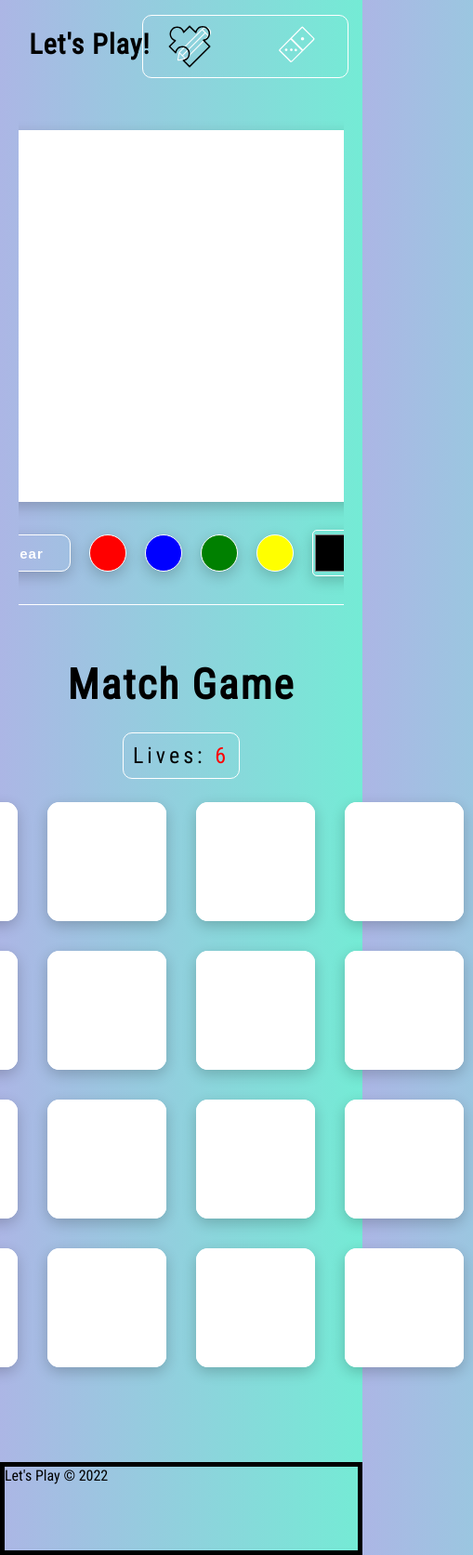
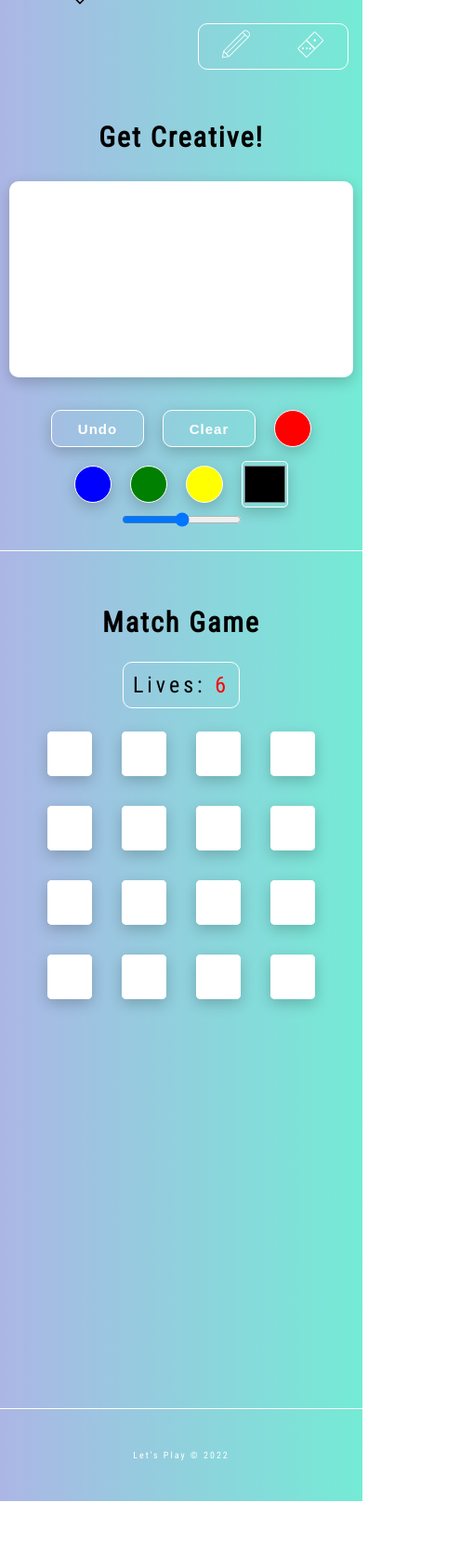
Before and after one commit to jfpinto30/Let-s-Play, a plain HTML site: page index.html in a window 390 px wide. Shown: the whole page at 93% size, 509 px wide, since content can reach past the window. After the commit the page ends 1615 px from the top, so only its background shows below. Drawn offline with Linux system fonts and the light colour scheme.

Commit message:
breakpoints adjusted

```diff
--- a/CSS/canvasStyle.css
+++ b/CSS/canvasStyle.css
@@ -1,5 +1,20 @@
+@media (min-width:300px) and (max-width:780px) {
+    canvas {
+        max-width: 100%;
+    }
+
+    div.tools {
+        max-width: 100%;
+        display: flex;
+        flex-wrap: wrap;
+
+    }
+
+}
+
+
 #field {
-    margin: 20px;
+    margin:0;
     padding: 10px;
     font-family: "Roboto Condensed",sans-serif;
     overflow: hidden;
@@ -27,8 +42,7 @@ canvas {
 
 
 .tools .color-field {
-    height: 40px;
-    width: 40px;
+
     min-height: 40px;
     min-width: 40px;
     cursor: pointer;
--- a/CSS/footer.css
+++ b/CSS/footer.css
@@ -1,5 +1,13 @@
 footer {
-    border: 5px solid black;
+    border-top: 1px solid white;
+    display: flex;
+    justify-content: center;
+    align-items: center;
     width: 100%;
     height: 100px;
 }
+footer p{
+    color: white;
+    letter-spacing: 2px;
+    font-size: 10px;
+}
--- a/CSS/nav.css
+++ b/CSS/nav.css
@@ -1,3 +1,24 @@
+@media (min-width:300px) and (max-width:780px) {
+    nav ul {
+        max-width: 45%;
+        max-height: 50%;
+    }
+    .nav-heading {
+        max-width: 50%;
+        top:-12%;
+
+    }
+    div.nav-heading h1 {
+     color: transparent;
+    }
+    div.nav-heading img {
+        max-width: 80px;
+    }
+     li img{
+        max-width: 50px;
+    }
+}
+
 nav {
     display: flex;
     flex-direction: row;
@@ -39,7 +60,7 @@ ul {
 
 li {
     margin:1px 15px 1px 15px;
-    padding:5px;
+
 }
 
 li a {
--- a/CSS/style.css
+++ b/CSS/style.css
@@ -2,7 +2,25 @@
 /* FONTS */
 @import url('https://fonts.googleapis.com/css2?family=Roboto+Condensed&display=swap');
 
+@media (min-width:300px) and (max-width:780px) {
+  #matchGame  {
+    display: grid;
+    grid-template-rows: repeat(4, 3rem);
+    grid-template-columns: repeat(4, 3rem);
+    perspective: 800px;
+    grid-gap: 2rem;
+    margin: 10px;
+    padding: 10px;
+    height: 100vh;
+    }
+     div h1{
+      font-size: 30px;
 
+    }
+
+
+
+}
 
 * {
     margin: 0;
@@ -39,7 +57,7 @@ body {
 
 
 
-  .matchGame h1 {
+   h1 {
     margin: 10px;
     padding: 10px;
     letter-spacing: 2px;
--- a/index.html
+++ b/index.html
@@ -47,6 +47,7 @@
 </header>
 
    <div id="field">
+    <h1>Get Creative!</h1>
     <canvas id="canvas"></canvas>
     <div class="tools">
         <button onclick="undo_last()" type="button" class="button" aria-label="Undo button">Undo</button>
@@ -64,11 +65,9 @@
 
 
 <div class="matchGame-section">
+  <h1>Match Game</h1>
+
 <div class="matchGame">
-    <div>
-        <h1>Match Game</h1>
-
-    </div>
 </div>
 
 <h2 class="playerLives"> Lives: <span class="playerLivesCount"></span></h2>
```
